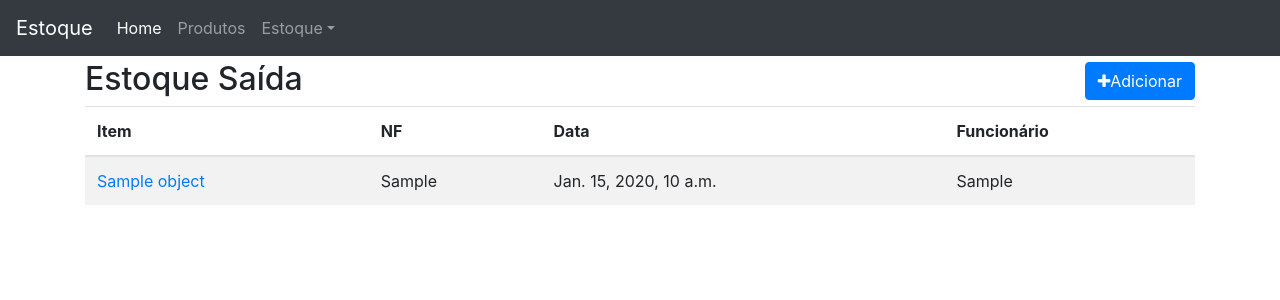
After one commit to wagnercl31/estoque, a Django app: template projeto/estoque/templates/estoque_saida_list.html in a window 1280 px wide. The commit adds this page. Shown: the top 300 px of the page. Run offline with Django 3.2, Linux system fonts and the light colour scheme; the template is opened without the code that fills it: most values are stand-ins (such as "Sample title", 1, 10 or a date in 2020); parts of the project's set-up code (start-up, migrations or seed data) failed here and were passed over; some libraries are stand-ins or nearby versions.

Commit message:
estoque saida html

```diff
--- a/projeto/core/templates/includes/nav.html
+++ b/projeto/core/templates/includes/nav.html
@@ -17,7 +17,7 @@
                 <a class="nav-link dropdown-toggle" href="#" id="dropdown01" data-toggle="dropdown" aria-haspopup="true" aria-expanded="false">Estoque</a>
                 <div class="dropdown-menu" aria-labelledby="dropdown01">
                     <a class="dropdown-item" href="{% url 'estoque:estoque_entrada_list' %}">Entrada</a>
-                    <a class="dropdown-item" href="#">Saída</a>
+                    <a class="dropdown-item" href="{% url 'estoque:estoque_saida_list' %}">Saída</a>
                 </div>
             </li>
         </ul>
--- /dev/null
+++ b/projeto/estoque/templates/estoque_saida_list.html
@@ -0,0 +1,42 @@
+{% extends "base.html" %}
+
+{% block content %}
+
+<h2>Estoque Saída
+  <span class="pull-right">
+      <a href="{ url 'estoque:estoque_saida_add' %}">
+          <button type="button" class="btn btn-primary">
+              <span class="fa fa-plus"></span>Adicionar
+          </button>
+      </a>
+  </span>
+</h2>
+
+{% if object_list %}
+  <table class="table table-striped">
+    <thead>
+      <tr>
+        <th>Item</th>
+        <th>NF</th>
+        <th>Data</th>
+        <th>Funcionário</th>
+      </tr>
+    </thead>
+    <tbody>
+      {% for object in object_list %}
+      <tr>
+        <td>
+          <a href="{{ object.get_absolute_url }}">{{ object }}</a>
+        </td>
+        <td>{{ object.nf_formated }}</td>
+        <td>{{ object.created }}</td>
+        <td>{{ object.funcionarios.first_name }}</td>
+      </tr>
+      {% endfor %}
+    </tbody>
+  </table>
+{% else %}
+  <p class="alert alert-warning">Sem itens na lista.</p>
+{% endif %}
+
+{% endblock content %}
--- a/projeto/estoque/urls.py
+++ b/projeto/estoque/urls.py
@@ -7,4 +7,5 @@ urlpatterns = [
     path('', v.estoque_entrada_list, name='estoque_entrada_list'),
     path('<int:pk>/', v.estoque_entrada_detail, name='estoque_entrada_detail'),
     path('add/', v.estoque_entrada_add, name='estoque_entrada_add'),
+    path('saida/', v.estoque_saida_list, name='estoque_saida_list'),
 ]
```
Also changed, not shown: projeto/estoque/views.py (+25 -7 lines).
